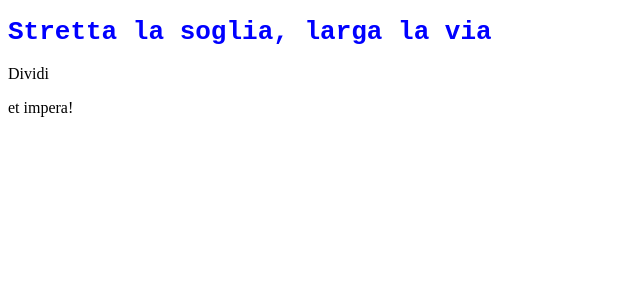
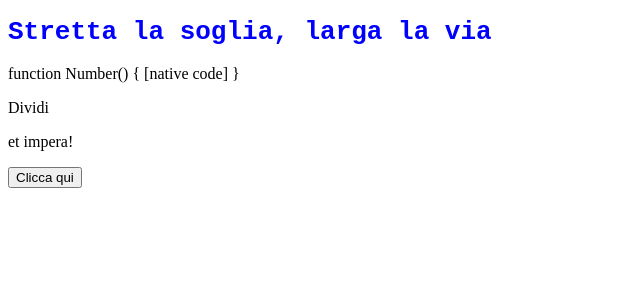
Before and after one commit to riccardo-licciardi/angular-class-v1, an Angular app: page / in a window 1280 px wide. Shown: the top 300 px of the page, without its empty margins (0-640 px from the left). Built offline with nearby package versions, Linux system fonts and the light colour scheme.

Commit message:
Angular wip

```diff
--- a/src/app/app.component.html
+++ b/src/app/app.component.html
@@ -1,4 +1,6 @@
 <h1>{{title}}</h1>
+{{eventoPreso}}
 
-<app-figlio1 [valorePadre]="title"></app-figlio1>
-<app-figlio2></app-figlio2>
+<app-figlio1 [valorePadre]='title'></app-figlio1>
+
+<app-figlio2 (evento)='prendiEvento($event)'></app-figlio2>
--- a/src/app/app.component.ts
+++ b/src/app/app.component.ts
@@ -1,4 +1,4 @@
-import { Component } from '@angular/core';
+import { Component, Output } from '@angular/core';
 
 @Component({
   selector: 'app-root',
@@ -7,4 +7,10 @@ import { Component } from '@angular/core';
 })
 export class AppComponent {
   title = 'Stretta la soglia, larga la via';
+
+eventoPreso= Number;
+
+prendiEvento(numero: any){
+this.eventoPreso=numero
 }
+}
--- a/src/app/figlio1/figlio1.component.ts
+++ b/src/app/figlio1/figlio1.component.ts
@@ -6,7 +6,7 @@ import { Component, Input, OnInit } from '@angular/core';
   styleUrls: ['./figlio1.component.scss']
 })
 export class Figlio1Component implements OnInit {
-  @Input() valorePadre;
+  @Input() valorePadre: any;
   constructor() { }
 
   ngOnInit(): void {
--- a/src/app/figlio2/figlio2.component.html
+++ b/src/app/figlio2/figlio2.component.html
@@ -1 +1,2 @@
 <p>et impera!</p>
+<button onclick="emetti()">Clicca qui</button>
--- a/src/app/figlio2/figlio2.component.ts
+++ b/src/app/figlio2/figlio2.component.ts
@@ -1,4 +1,4 @@
-import { Component, OnInit } from '@angular/core';
+import { Component, EventEmitter, OnInit, Output } from '@angular/core';
 
 @Component({
   selector: 'app-figlio2',
@@ -7,8 +7,14 @@ import { Component, OnInit } from '@angular/core';
 })
 export class Figlio2Component implements OnInit {
 
-  constructor() { }
+  numero:number=10
+@Output() evento= new EventEmitter<number>();
 
+constructor() { }
+
+emetti(){
+  this.evento.emit(this.numero)
+}
   ngOnInit(): void {
   }
 
```
